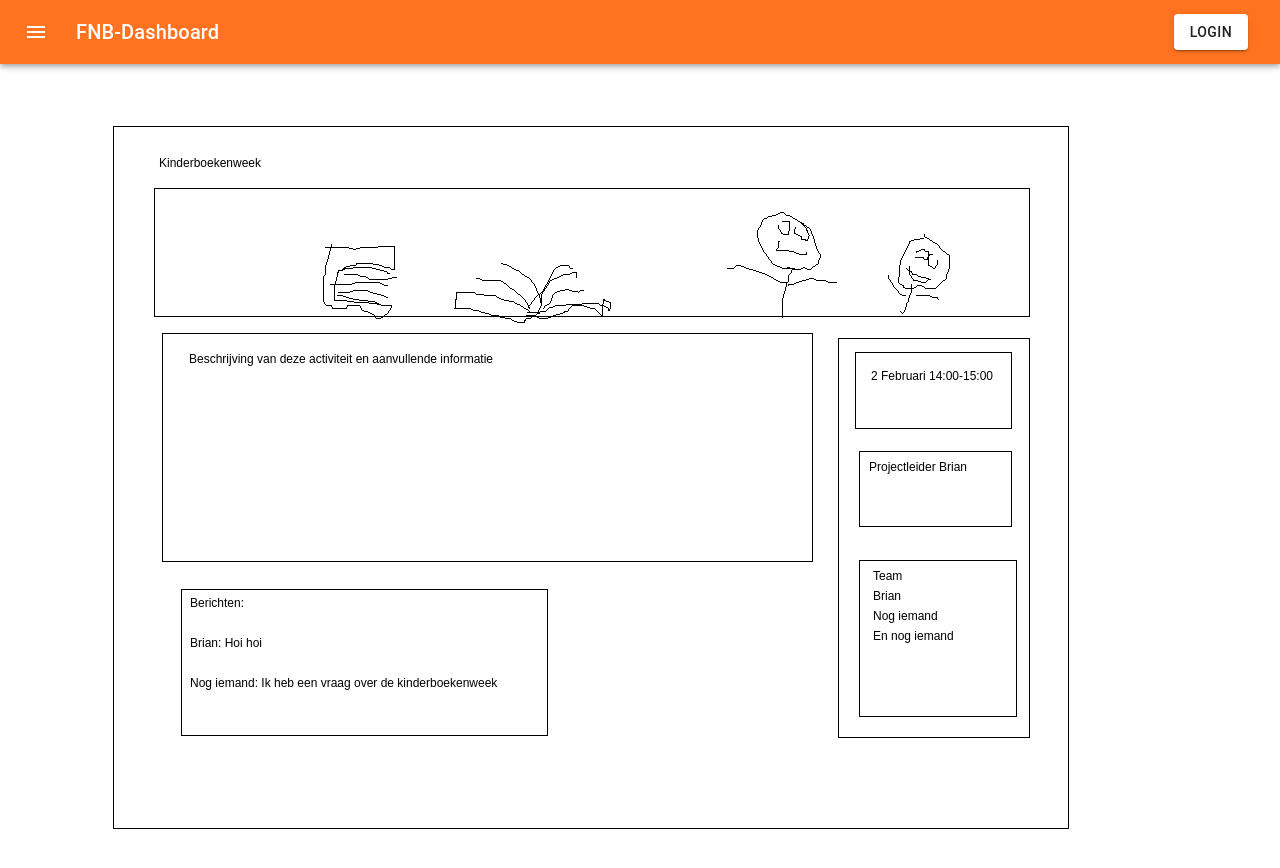
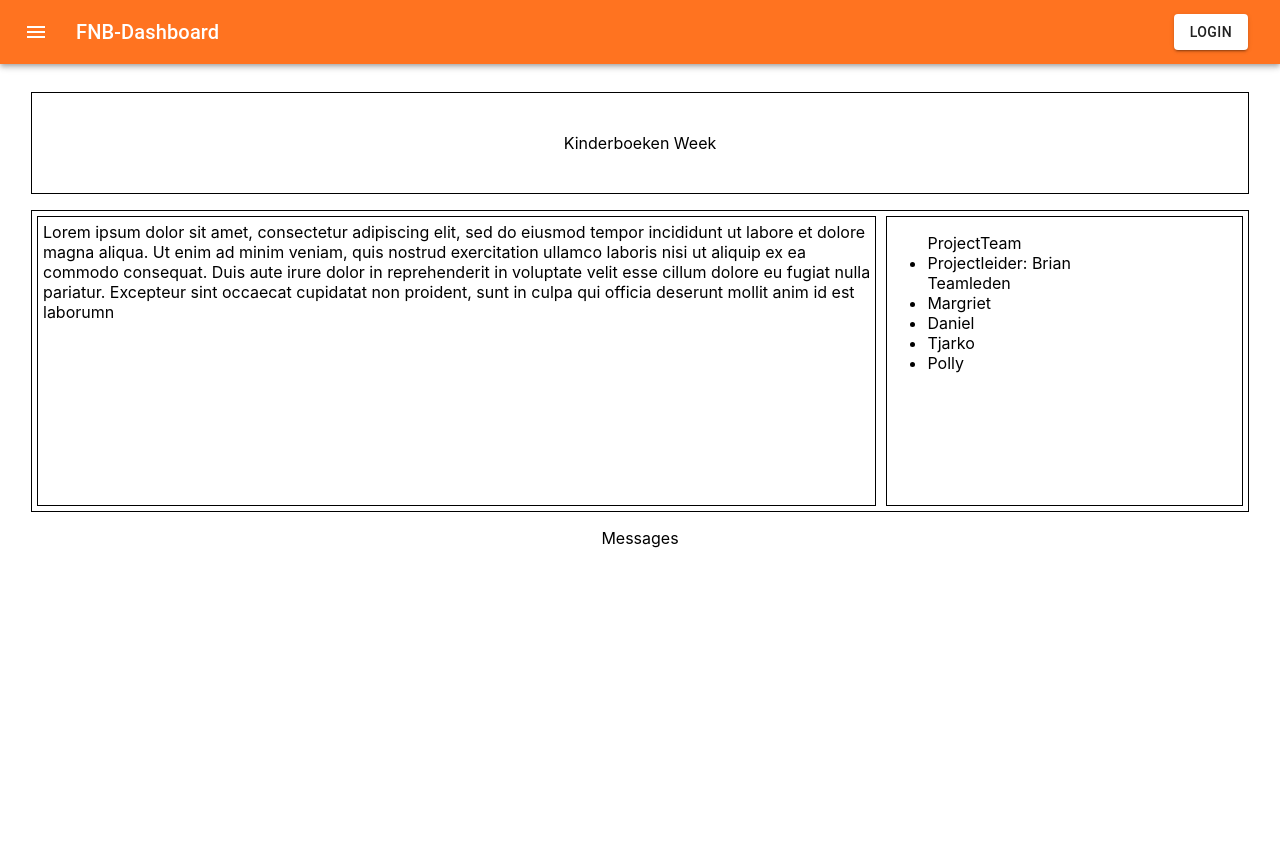
Before and after one commit to BrianBplusplus/fnb-dashboard, a React (Create React App) app: page /dashboard/activiteit/kinderboekenweek in a window 1280 px wide. Shown: the top 868 px of the page. After the commit the page ends 800 px from the top, so only its background shows below. Built offline with nearby package versions, Linux system fonts and the light colour scheme.

Commit message:
Removed images and added JSX instead

```diff
--- a/src/components/DashboardContainer.js
+++ b/src/components/DashboardContainer.js
@@ -25,9 +25,22 @@ const useStyles = makeStyles((theme) => ({
   },
 }));
 
-const monthNames = ["Januari", "Februari", "Maart", "April", "Mei", "Juni", "Juli", "Augustus", "September", "Oktober", "November", "December"]
+const monthNames = [
+  "Januari",
+  "Februari",
+  "Maart",
+  "April",
+  "Mei",
+  "Juni",
+  "Juli",
+  "Augustus",
+  "September",
+  "Oktober",
+  "November",
+  "December",
+];
 const date = new Date();
-const currentMonth = monthNames[date.getMonth()]
+const currentMonth = monthNames[date.getMonth()];
 
 const DashboardContainer = () => {
   const classes = useStyles();
--- a/src/components/DetailPageContainer.js
+++ b/src/components/DetailPageContainer.js
@@ -1,11 +1,71 @@
-import React from "react"
-import detailExample from "../img/detailExample.png"
+import React from "react";
+import { Button, makeStyles } from "@material-ui/core";
+
+const useStyles = makeStyles((theme) => ({
+  root: {
+    display: "flex",
+    flexDirection: "column",
+    alignItems: "center",
+    "& > *": {
+      margin: theme.spacing(1),
+    },
+  },
+  banner: {
+    border: "1px solid black",
+    width: "95%",
+    height: "100px",
+    textAlign: "center",
+    lineHeight: "100px",
+  },
+  information: {
+    display: "flex",
+    border: "1px solid black",
+    width: "95%",
+    height: "300px",
+  },
+  informationLeft: {
+    border: "1px solid black",
+    width: "70%",
+    margin: "5px",
+    padding: "5px",
+  },
+  informationRight: {
+    border: "1px solid black",
+    width: "30%",
+    margin: "5px",
+  },
+}));
 
 const DetailPageContainer = () => {
-  return (<div>
+  const classes = useStyles();
 
-    <img alt="example" src={detailExample}/>
-  </div>)
-}
+  return (
+    <div className={classes.root}>
+      <div className={classes.banner}>Kinderboeken Week</div>
+      <div className={classes.information}>
+        <div className={classes.informationLeft}>
+          Lorem ipsum dolor sit amet, consectetur adipiscing elit, sed do eiusmod tempor incididunt
+          ut labore et dolore magna aliqua. Ut enim ad minim veniam, quis nostrud exercitation
+          ullamco laboris nisi ut aliquip ex ea commodo consequat. Duis aute irure dolor in
+          reprehenderit in voluptate velit esse cillum dolore eu fugiat nulla pariatur. Excepteur
+          sint occaecat cupidatat non proident, sunt in culpa qui officia deserunt mollit anim id
+          est laborumn
+        </div>
+        <div className={classes.informationRight}>
+          <ul>
+            ProjectTeam
+            <li>Projectleider: Brian</li>
+            Teamleden
+            <li>Margriet</li>
+            <li>Daniel</li>
+            <li>Tjarko</li>
+            <li>Polly</li>
+          </ul>
+        </div>
+      </div>
+      <div>Messages</div>
+    </div>
+  );
+};
 
-export default DetailPageContainer
+export default DetailPageContainer;
--- a/src/components/InputForm.js
+++ b/src/components/InputForm.js
@@ -1,8 +1,36 @@
 import React from "react";
+import { makeStyles } from "@material-ui/core/styles";
+import InputLabel from "@material-ui/core/InputLabel";
+import MenuItem from "@material-ui/core/MenuItem";
+import FormControl from "@material-ui/core/FormControl";
+import Select from "@material-ui/core/Select";
+import Button from "@material-ui/core/Button";
+import Card from "@material-ui/core/Card";
+
+const useStyles = makeStyles((theme) => ({
+  button: {
+    display: "block",
+    marginTop: theme.spacing(2),
+  },
+  formControl: {
+    margin: theme.spacing(1),
+    minWidth: 120,
+    display: "flex",
+    justifyContent: "space-around",
+  },
+  card: {
+    width: "33%",
+    textAlign: "center",
+  },
+}));
 
 const InputForm = () => {
+  const classes = useStyles();
+
   return (
-    <form>
+    <form className={classes.formControl}>
+      <Card className={classes.card}>
+        <h2>Locatiegegevens</h2>
         <label htmlFor="maandkalender">Maandkalender</label>
         <input type="checkbox" id="maandkalender" name="maandkalender"></input>
 
@@ -49,10 +77,11 @@ const InputForm = () => {
         <br></br>
         <label htmlFor="einde">Einde</label>
         <input type="time" id="einde" naam="einde"></input>
-
+      </Card>
       <br></br>
       <br></br>
-
+      <Card className={classes.card}>
+        <h2>Doelgroep</h2>
         <label htmlFor="doelgroep">Doelgroep</label>
         <select name="doelgroep" id="doelgroep">
           <option value="doelgroep1">Doelgroep 1</option>
@@ -86,10 +115,11 @@ const InputForm = () => {
           name="projecteigenaar"
           placeholder="Projecteigenaar"
         ></input>
-
+      </Card>
       <br></br>
       <br></br>
-
+      <Card className={classes.card}>
+        <h2>Personeel</h2>
         <label htmlFor="uitvoering">Uitvoering</label>
         <input type="text" id="uitvoering" name="uitvoering" placeholder="Uitvoering"></input>
 
@@ -109,7 +139,12 @@ const InputForm = () => {
         <br></br>
 
         <label htmlFor="prijs">Aantal kaarten</label>
-      <input type="text" id="aantalkaarten" name="aantal kaarten" placeholder="Aantal kaarten"></input>
+        <input
+          type="text"
+          id="aantalkaarten"
+          name="aantal kaarten"
+          placeholder="Aantal kaarten"
+        ></input>
 
         <br></br>
         <br></br>
@@ -134,6 +169,7 @@ const InputForm = () => {
 
         <label htmlFor="prijs">Projectplan</label>
         <input type="text" id="projectplan" name="projectplant" placeholder="projectplan"></input>
+      </Card>
     </form>
   );
 };
```
Lines whose indentation alone changed are shown as unchanged.
